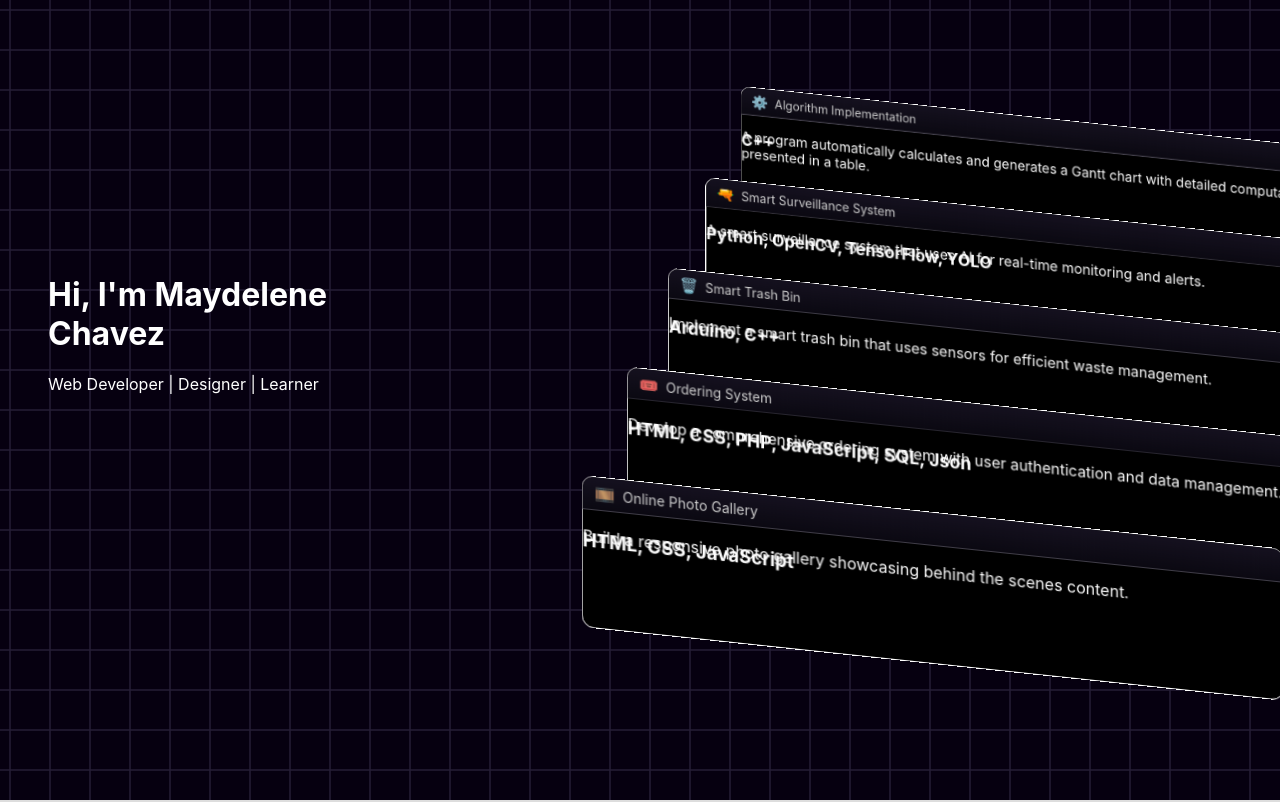
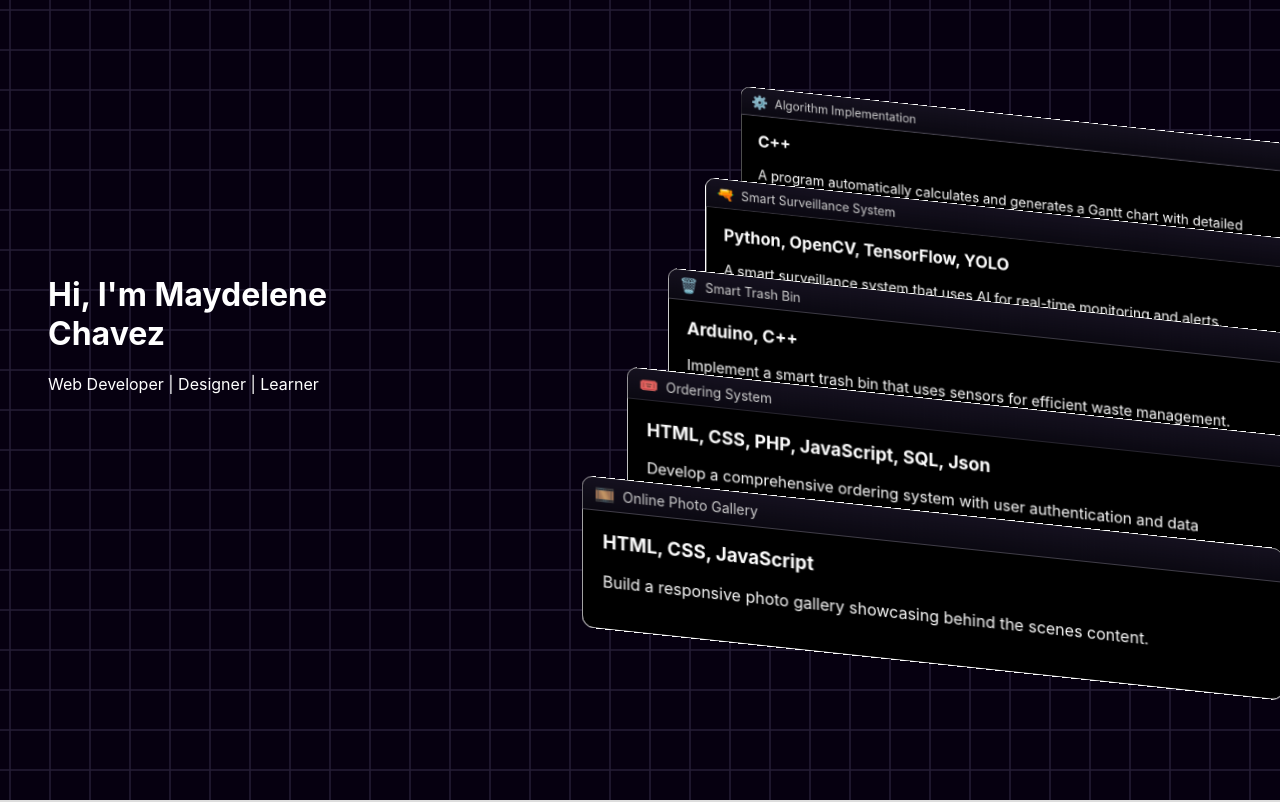
Before and after one commit to madebyhooman/netlify-portfolio, a React (Create React App) app: page / in a window 1280 px wide. Shown: the top 802 px of the page. Built offline with nearby package versions, Linux system fonts and the light colour scheme; the HTML template or start-up script is replaced by a standard one.

Commit message:
edited error on card body

```diff
--- a/src/index.css
+++ b/src/index.css
@@ -156,7 +156,7 @@ html, #root {
   box-shadow: 0 8px 25px rgba(255, 255, 255, 0.2);
 }
 
-.card-body {
+.project-card .card-body {
   display: flex;
   flex: 1;
   padding: 0;
@@ -164,7 +164,7 @@ html, #root {
   position: relative;
 }
 
-.card-body > * {
+.project-card .card-body > * {
   flex: 1;
   width: 100%;
   height: 100%;
```
